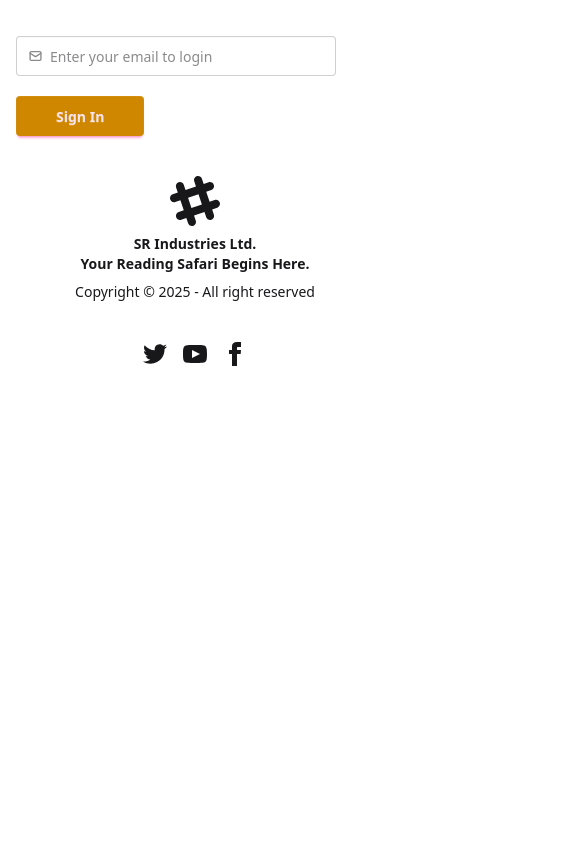
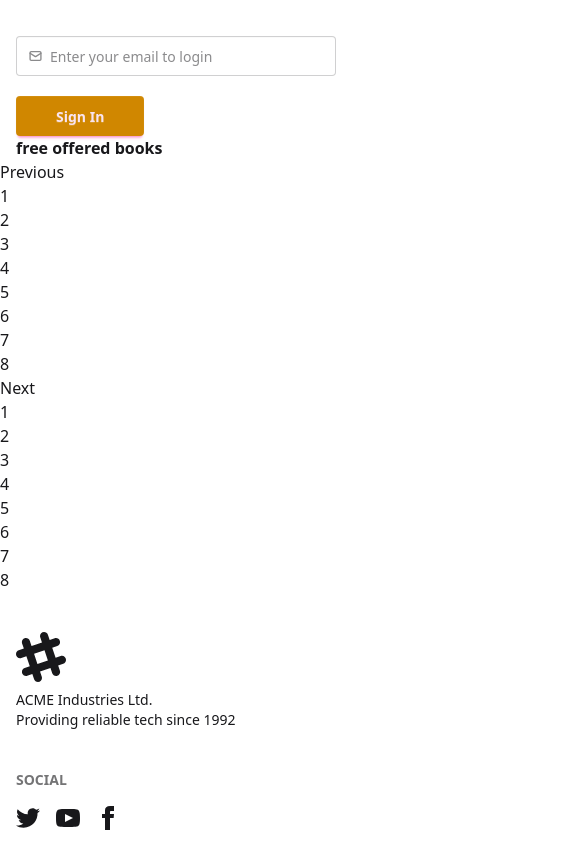
Before and after one commit to Leftinant/SafariReads, a React (Vite) app in the folder front/: page / in a window 390 px wide. Shown: the part 880-1748 px from the top of the page, 585 px wide, since content can reach past the window. Before the commit the page ends 1286 px from the top, so only its background shows below. Built offline with nearby package versions, Linux system fonts and the light colour scheme.

Commit message:
initial commit

```diff
--- a/front/package.json
+++ b/front/package.json
@@ -12,7 +12,8 @@
   "dependencies": {
     "@tailwindcss/vite": "^4.1.11",
     "react": "^19.1.0",
-    "react-dom": "^19.1.0"
+    "react-dom": "^19.1.0",
+    "react-slick": "^0.30.3"
   },
   "devDependencies": {
     "@eslint/js": "^9.29.0",
--- /dev/null
+++ b/front/public/list.json
@@ -0,0 +1,100 @@
+[
+    {
+        "id":1,
+        "name":"story book",
+        "title":"Every book is a journey.",
+        "price":0,
+        "category":"free",
+        "image":"front/public/books.jpg"
+    },
+
+    {
+        "id":2,
+        "name":"story book",
+        "title":"Every book is a journey.",
+        "price":0,
+        "category":"water",
+        "image":"front/public/books.jpg"
+    },
+
+    {
+        "id":3,
+        "name":"story book",
+        "title":"Every book is a journey.",
+        "price":0,
+        "category":"free",
+        "image":"front/public/books.jpg"
+    },
+
+    {
+        "id":4,
+        "name":"story book",
+        "title":"Every book is a journey.",
+        "price":0,
+        "category":"free",
+        "image":"front/public/books.jpg"
+    },
+
+    {
+        "id":5,
+        "name":"story book",
+        "title":"Every book is a journey.",
+        "price":0,
+        "category":"food",
+        "image":"front/public/books.jpg"
+    },
+
+    {
+        "id":6,
+        "name":"story book",
+        "title":"Every book is a journey.",
+        "price":0,
+        "category":"sport",
+        "image":"front/public/books.jpg"
+    },
+
+    {
+        "id":7,
+        "name":"story book",
+        "title":"Every book is a journey.",
+        "price":0,
+        "category":"free",
+        "image":"front/public/books.jpg"
+    },
+
+    {
+        "id":8,
+        "name":"story book",
+        "title":"Every book is a journey.",
+        "price":0,
+        "category":"free",
+        "image":"front/public/books.jpg"
+    },
+
+    {
+        "id":9,
+        "name":"story book",
+        "title":"Every book is a journey.",
+        "price":0,
+        "category":"sport",
+        "image":"front/public/books.jpg"
+    },
+
+    {
+        "id":10,
+        "name":"story book",
+        "title":"Every book is a journey.",
+        "price":0,
+        "category":"free",
+        "image":"front/public/books.jpg"
+    },
+
+    {
+        "id":11,
+        "name":"story book",
+        "title":"Every book is a journey.",
+        "price":0,
+        "category":"food",
+        "image":"front/public/books.jpg"
+    }
+]
--- a/front/src/App.jsx
+++ b/front/src/App.jsx
@@ -2,12 +2,14 @@ import React from "react";
 import NavBar from "./components/navBar";
 import Banner from "./components/banner";
 import Footer from "./components/Footer";
+import TopBooks from "./components/TopBooks";
 
 function App () {
   return (
   <>
     <NavBar/>
     <Banner/>
+    <TopBooks/>
     <Footer/>
   </>
   );
--- a/front/src/components/Footer.jsx
+++ b/front/src/components/Footer.jsx
@@ -2,7 +2,7 @@ import React from 'react'
 
 function Footer() {
   return (
-    <footer className="footer footer-horizontal footer-center bg-base-100 text-primary-600 p-10">
+    <footer className="footer sm:footer-horizontal bg-base-100 text-base-500 p-10 md:px-20 px-4">
         <aside>
             <svg
             width="50"
@@ -11,18 +11,18 @@ function Footer() {
             xmlns="http://www.w3.org/2000/svg"
             fillRule="evenodd"
             clipRule="evenodd"
-            className="inline-block fill-current">
+            className="fill-current">
             <path
                 d="M22.672 15.226l-2.432.811.841 2.515c.33 1.019-.209 2.127-1.23 2.456-1.15.325-2.148-.321-2.463-1.226l-.84-2.518-5.013 1.677.84 2.517c.391 1.203-.434 2.542-1.831 2.542-.88 0-1.601-.564-1.86-1.314l-.842-2.516-2.431.809c-1.135.328-2.145-.317-2.463-1.229-.329-1.018.211-2.127 1.231-2.456l2.432-.809-1.621-4.823-2.432.808c-1.355.384-2.558-.59-2.558-1.839 0-.817.509-1.582 1.327-1.846l2.433-.809-.842-2.515c-.33-1.02.211-2.129 1.232-2.458 1.02-.329 2.13.209 2.461 1.229l.842 2.515 5.011-1.677-.839-2.517c-.403-1.238.484-2.553 1.843-2.553.819 0 1.585.509 1.85 1.326l.841 2.517 2.431-.81c1.02-.33 2.131.211 2.461 1.229.332 1.018-.21 2.126-1.23 2.456l-2.433.809 1.622 4.823 2.433-.809c1.242-.401 2.557.484 2.557 1.838 0 .819-.51 1.583-1.328 1.847m-8.992-6.428l-5.01 1.675 1.619 4.828 5.011-1.674-1.62-4.829z"></path>
             </svg>
-            <p className="font-bold">
-            SR Industries Ltd.
+            <p>
+            ACME Industries Ltd.
             <br />
-            Your Reading Safari Begins Here.
+            Providing reliable tech since 1992
             </p>
-            <p>Copyright © {new Date().getFullYear()} - All right reserved</p>
         </aside>
         <nav>
+            <h6 className="footer-title">Social</h6>
             <div className="grid grid-flow-col gap-4">
             <a>
                 <svg
--- /dev/null
+++ b/front/src/components/TopBooks.jsx
@@ -0,0 +1,80 @@
+import React from 'react';
+import Slider from "react-slick";
+import list from "../../public/list.json";
+
+
+function TopBooks() {
+    const filterData = list.filter((data)=>data.category === "free");
+
+        var settings = {
+            dots: true,
+            infinite: false,
+            speed: 500,
+            slidesToShow: 4,
+            slidesToScroll: 4,
+            initialSlide: 0,
+            responsive: [
+            {
+                breakpoint: 1024,
+                settings: {
+                slidesToShow: 3,
+                slidesToScroll: 3,
+                infinite: true,
+                dots: true
+                }
+            },
+            {
+                breakpoint: 600,
+                settings: {
+                slidesToShow: 2,
+                slidesToScroll: 2,
+                initialSlide: 2
+                }
+            },
+            {
+                breakpoint: 480,
+                settings: {
+                slidesToShow: 1,
+                slidesToScroll: 1
+                }
+            }
+        ]
+    };
+  return (
+    <>
+    <div className='max-w-screen-2xl container mx-auto md:px-20 px-4'>
+        <p className='font-semibold'>free offered books</p>
+    </div>
+    <div >
+      <Slider {...settings}>
+        <div>
+          <h3>1</h3>
+        </div>
+        <div>
+          <h3>2</h3>
+        </div>
+        <div>
+          <h3>3</h3>
+        </div>
+        <div>
+          <h3>4</h3>
+        </div>
+        <div>
+          <h3>5</h3>
+        </div>
+        <div>
+          <h3>6</h3>
+        </div>
+        <div>
+          <h3>7</h3>
+        </div>
+        <div>
+          <h3>8</h3>
+        </div>
+      </Slider>
+    </div>
+    </>
+  );
+}
+
+export default TopBooks;
```
Also changed, not shown: front/public/books.jpg (added), 1 other file (tests, documents, lock files or other folders).
